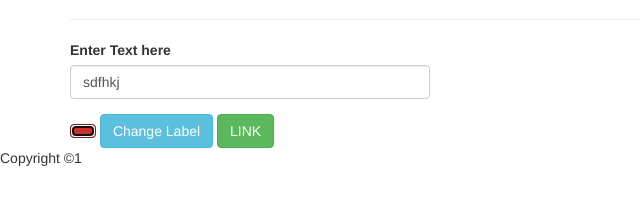
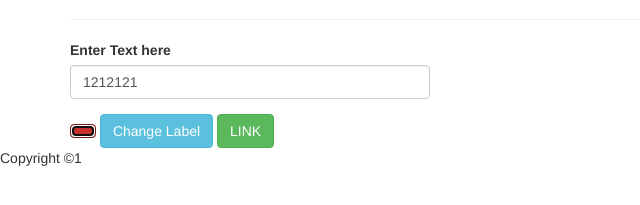
Before and after one commit to imprasanta/tutorials, a plain HTML site: page index.html in a window 1280 px wide. Both pictures are taken after a click on the button "Submit". Shown: the part 189-394 px from the top of the page, 0-640 px from the left. Drawn offline with Linux system fonts and the light colour scheme.

Commit message:
added help file

```diff
--- a/index.html
+++ b/index.html
@@ -39,7 +39,7 @@
 	$(document).ready(function() {
 		var name = $('input[type=text]').val();
 		$('#submit').on('click', function() {
-			$('input[type=text]').val("sdfhkj");
+			$('input[type=text]').val("1212121");
 		});
 		$('#submit').on('click', function() {
 			$(this).empty();
```
Also changed, not shown: help.txt (added).
